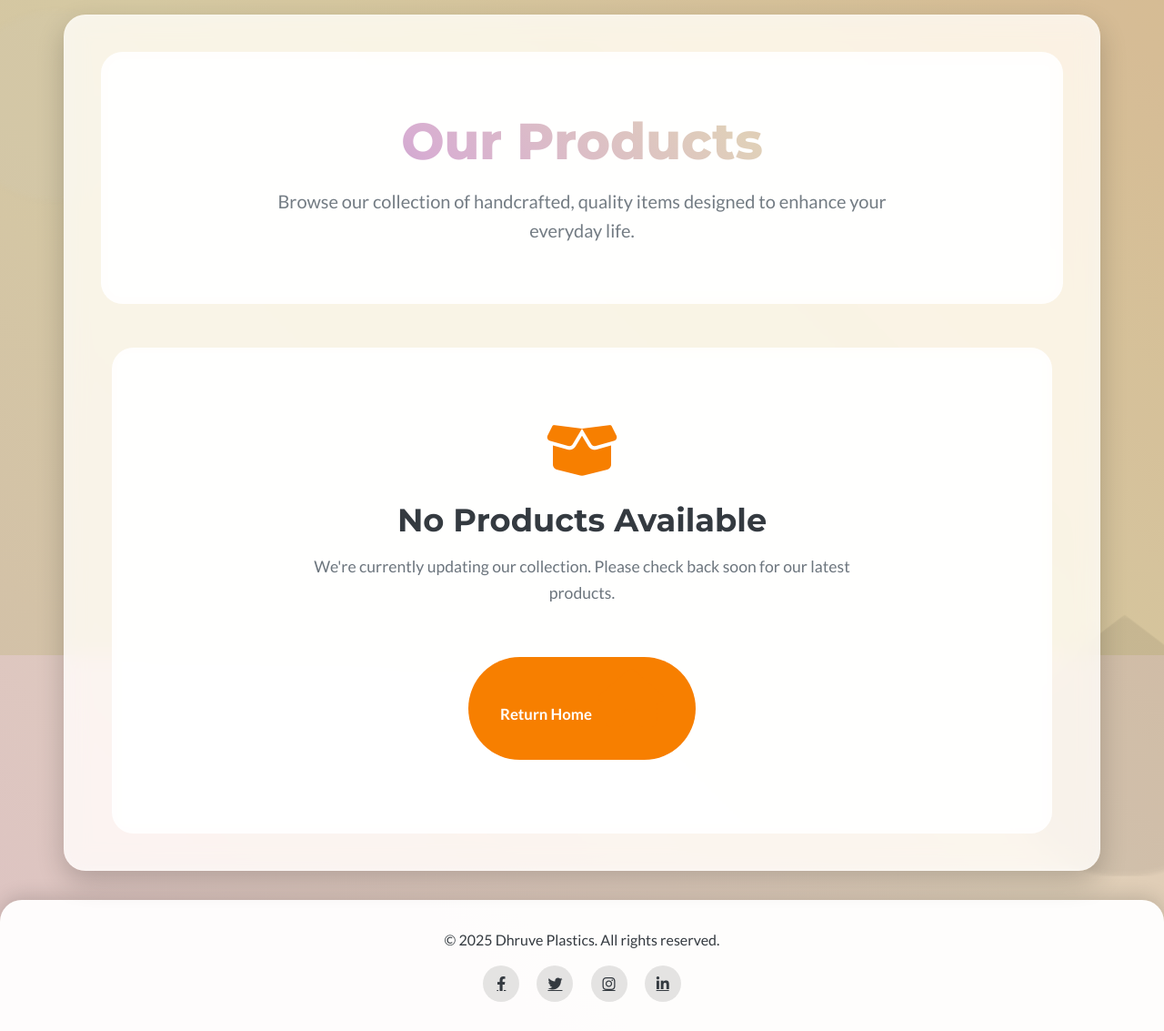
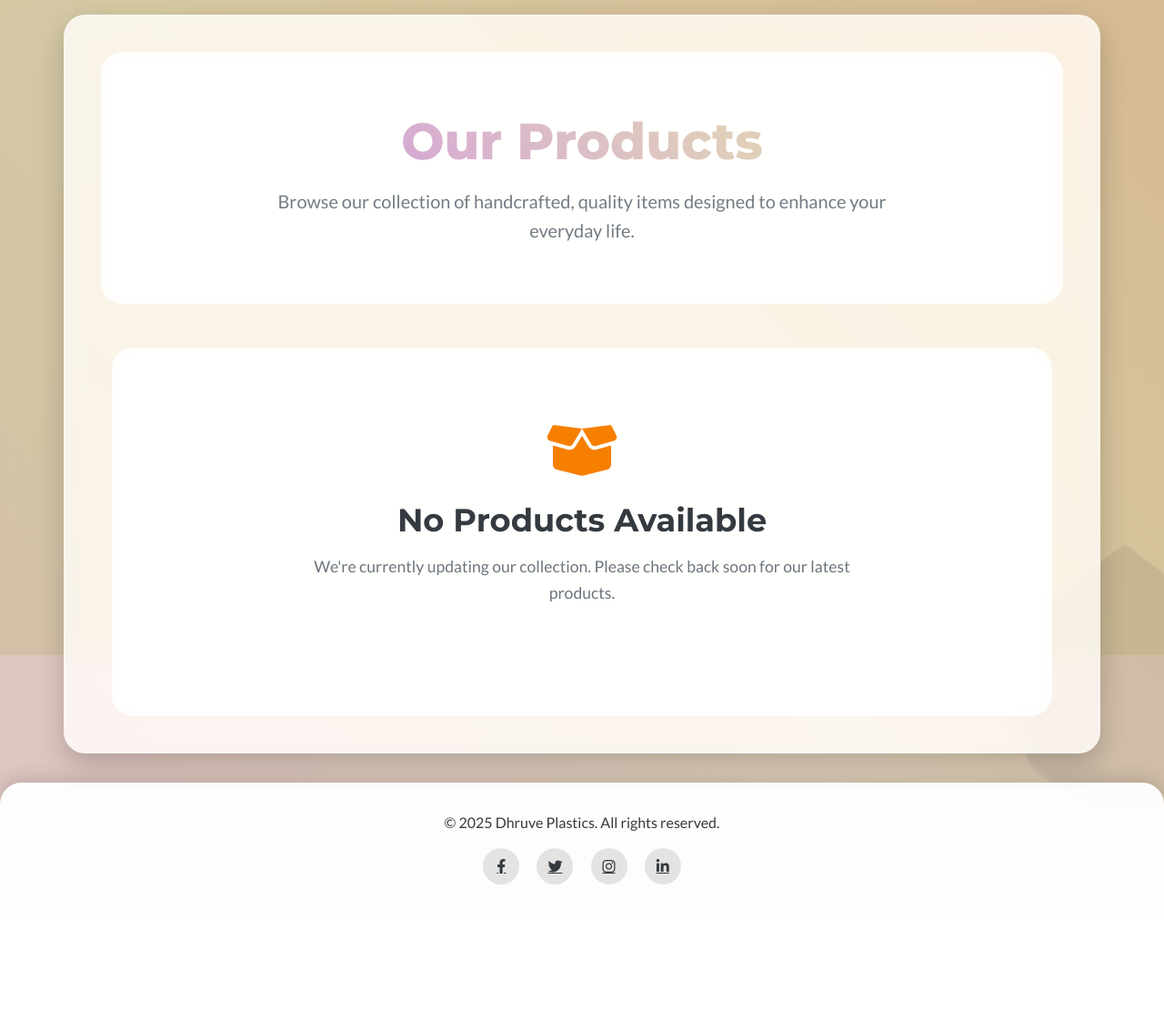
Before and after one commit to DhruvePlastics/Store, a Django app: page /products/ in a window 1280 px wide; the page is wider, and only the part inside the window is pictured. Shown: the part 80-1213 px from the top of that part at 91% size. After the commit the page ends 1052 px from the top of that part, so only its background shows below. Run offline with Django 5.2, Linux system fonts and the light colour scheme; data that the repository does not hold is empty.

Commit message:
Update product_list.html

```diff
--- a/templates/product_list.html
+++ b/templates/product_list.html
@@ -387,8 +387,6 @@
       <i class="fas fa-box-open"></i>
       <h3 class="mb-3">No Products Available</h3>
       <p>We're currently updating our collection. Please check back soon for our latest products.</p>
-      <a href="{% url 'home' %}" class="btn btn-warning mt-3 rounded-pill">
-        Return Home <i class="fas fa-home ms-1"></i>
       </a>
     </div>
   {% endif %}
```
